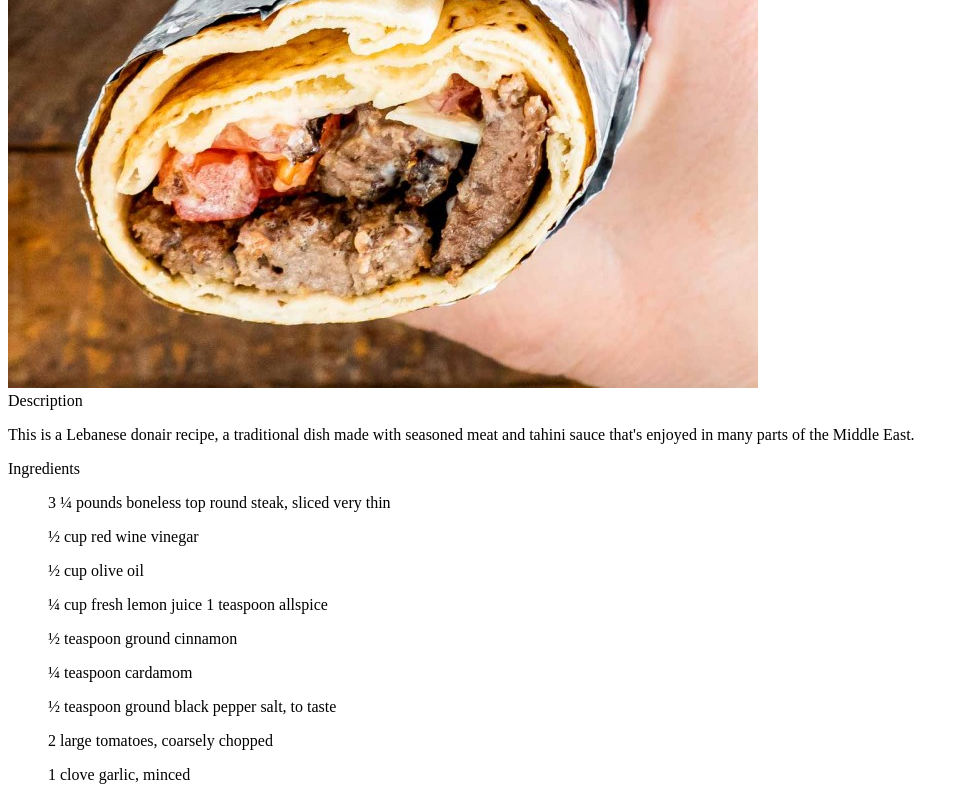
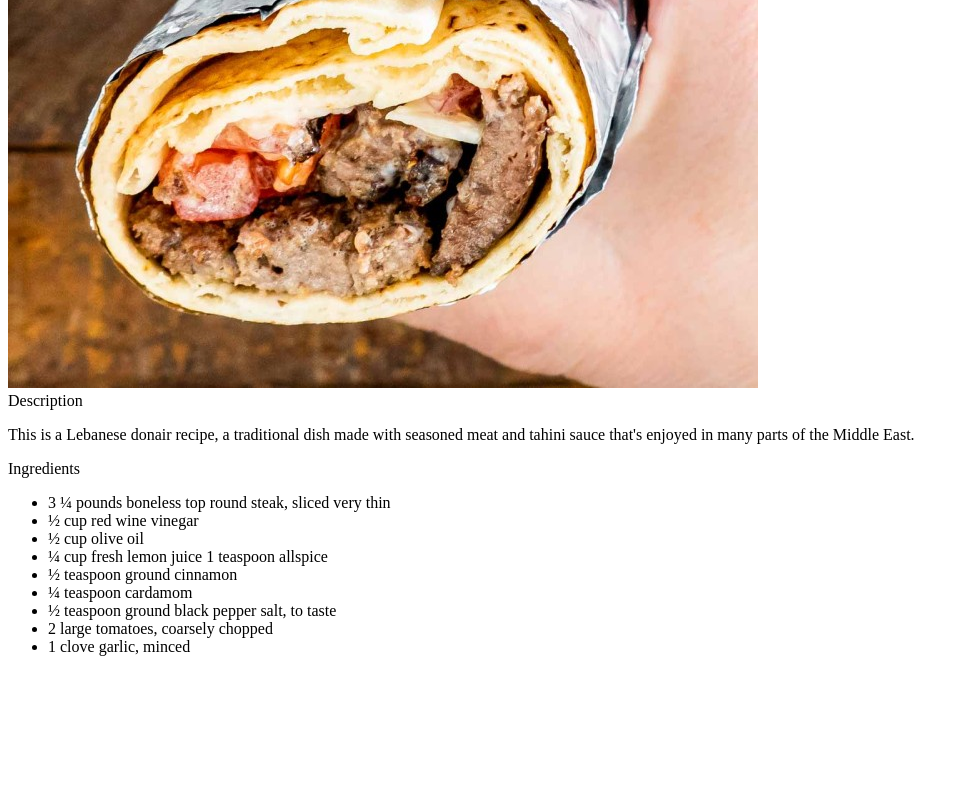
Before and after one commit to hernandrewz/odin-recipes, a plain HTML site: page recipes/lebanesedonair.html in a window 1280 px wide. Shown: the part 630-1430 px from the top of the page, without its empty margins (0-969 px from the left). After the commit the page ends 1302 px from the top, so only its background shows below. Drawn offline with Linux system fonts and the light colour scheme.

Commit message:
fix recipe list to proper unordered list format

```diff
--- a/recipes/lebanesedonair.html
+++ b/recipes/lebanesedonair.html
@@ -15,15 +15,15 @@
     <header>Description</header>
     <p>This is a Lebanese donair recipe, a traditional dish made with seasoned meat and tahini sauce that's enjoyed in many parts of the Middle East.</p>
     <header>Ingredients</header>
-    <ol>3 ¼ pounds boneless top round steak, sliced very thin</ol>
-    <ol>½ cup red wine vinegar</ol>
-    <ol>½ cup olive oil</ol>
-    <ol>¼ cup fresh lemon juice 1 teaspoon allspice</ol>
-    <ol> ½ teaspoon ground cinnamon</ol>
-    <ol> ¼ teaspoon cardamom</ol>
-    <ol>½ teaspoon ground black pepper salt, to taste</ol>
-    <ol>2 large tomatoes, coarsely chopped</ol>
-    <ol>1 clove garlic, minced</ol>
+    <ul><li>3 ¼ pounds boneless top round steak, sliced very thin</li>
+    <li>½ cup red wine vinegar</li>
+    <li>½ cup olive oil</li>
+    <li>¼ cup fresh lemon juice 1 teaspoon allspice</li>
+    <li> ½ teaspoon ground cinnamon</li>
+    <li> ¼ teaspoon cardamom</li>
+    <li>½ teaspoon ground black pepper salt, to taste</li>
+    <li>2 large tomatoes, coarsely chopped</li>
+    <li>1 clove garlic, minced</li></ul>
 
 </body>
 
```
